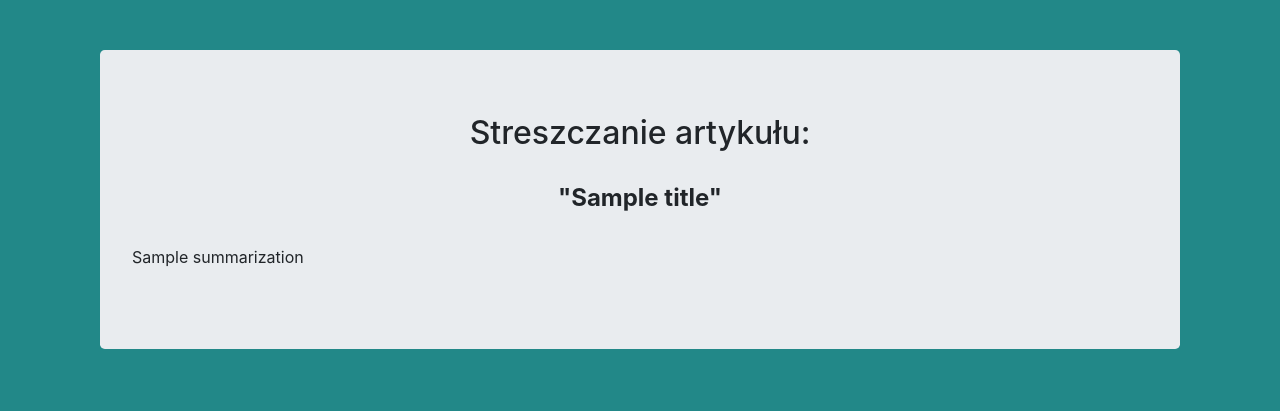
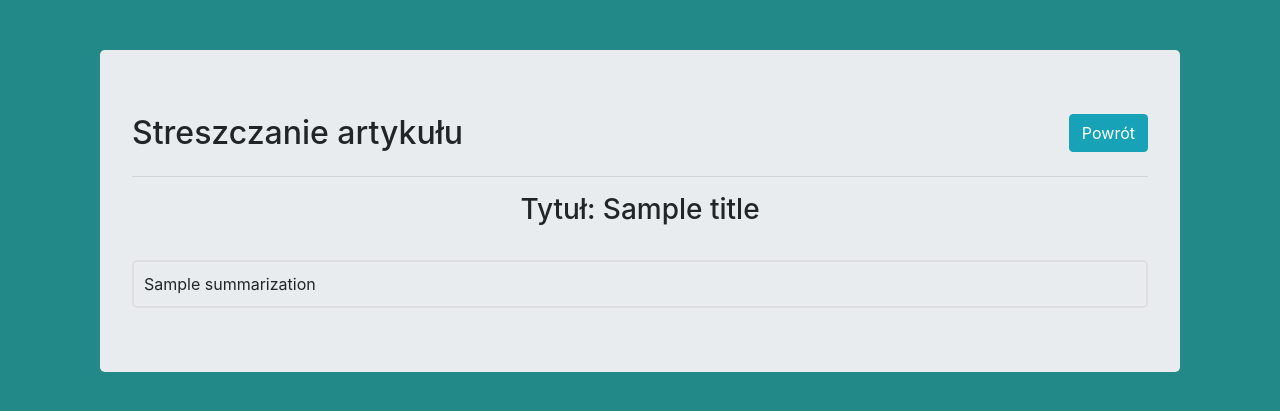
Before and after one commit to k-dziedzic/Sample-usage-of-NLP-with-deep-learning, a Django app: template website/templates/showSummarization.html in a window 1280 px wide. Shown: the part 66-477 px from the top of the page. Run offline with Django 3.2, Linux system fonts and the light colour scheme; the template is opened without the code that fills it: most values are stand-ins (such as "Sample title", 1, 10 or a date in 2020); some libraries are stand-ins or nearby versions.

Commit message:
fix show summarization

```diff
--- a/website/templates/showSummarization.html
+++ b/website/templates/showSummarization.html
@@ -34,19 +34,30 @@
             </ul>
         </div>
     </nav>
-
-    <div class="container-fluid" style="padding-top:50px;">
+    <div class="container-fluid" style="padding-top:50px">
         <div class="jumbotron">
-            <h2 style="text-align:center">Streszczanie artykułu:</h2><br/>
-            <h4 style="text-align:center"><strong>"{{ title }}"</strong></h4>
-            <br/>
-            <form method="post" action="/showSummarization/">
-
-                <p align="justify">{{ summarization }}</p>
-
-            </form>
+        <form method="post" action="/shortenArticle/">
+            <div class="row">
+                <div class="col-md-10">
+                    <h2>Streszczanie artykułu</h2>
+                </div>
+                <div class="col-md-2" style="text-align: right;">
+                    <button type="submit" class="btn btn-info">Powrót</button>
+                </div>
+            </div>
+            <hr>
+            <div style="overflow: hidden; text-align:center; padding-bottom:25px;">
+                {% if title %}
+                    <h3>Tytuł: {{ title }}</h3>
+                {% endif %}
+            </div>
+            <div style="border: 2px solid #dedede;  border-radius: 5px; padding: 10px;">
+                {{ summarization }}
+            </div>
+        </form>
         </div>
     </div>
+
 </div>
 <script src="https://code.jquery.com/jquery-3.2.1.slim.min.js" integrity="sha384-KJ3o2DKtIkvYIK3UENzmM7KCkRr/rE9/Qpg6aAZGJwFDMVNA/GpGFF93hXpG5KkN" crossorigin="anonymous"></script>
 <script src="https://cdnjs.cloudflare.com/ajax/libs/popper.js/1.12.9/umd/popper.min.js" integrity="sha384-ApNbgh9B+Y1QKtv3Rn7W3mgPxhU9K/ScQsAP7hUibX39j7fakFPskvXusvfa0b4Q" crossorigin="anonymous"></script>
--- a/website/website/views.py
+++ b/website/website/views.py
@@ -13,7 +13,7 @@ def summarization(request):
     article_content = request.POST.get('articleContent')
     article_title = request.POST.get('articleTitle')
 
-    if article_content and article_title:
+    if article_content:
         summarization = TextSummarization.summarize(article_content, number_of_sentence)
         title = article_title
 
@@ -23,7 +23,7 @@ def summarization(request):
         title = TextSummarization.get_title(urlAddress)
 
     context = {
-        'summarization': summarization,
+        'summarization': '%s' % ' '.join(map(str, summarization)),
         'title': title,
     }
 
```
Also changed, not shown: website/templates/shortenArticle.html (+3 -5 lines).
